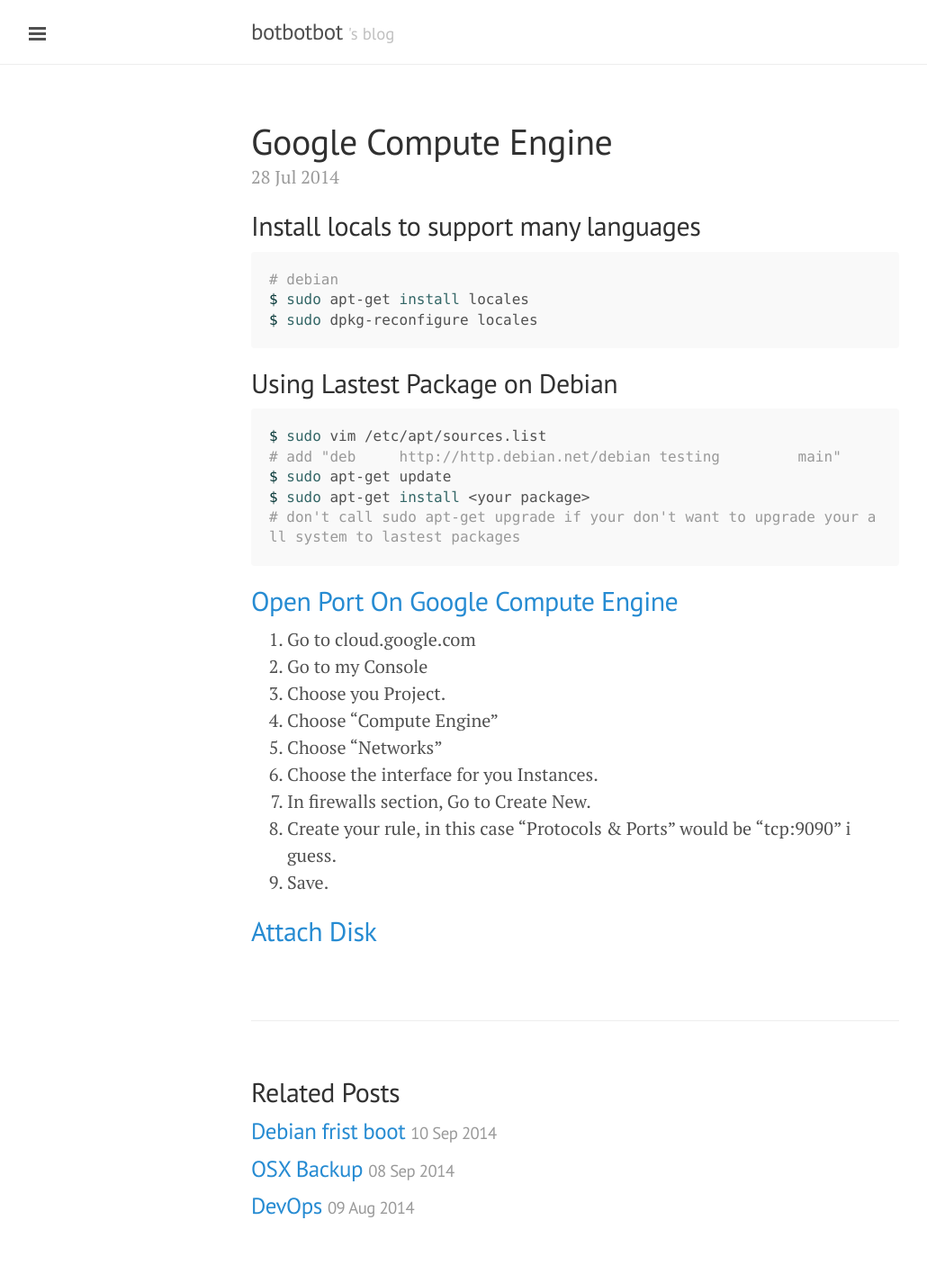
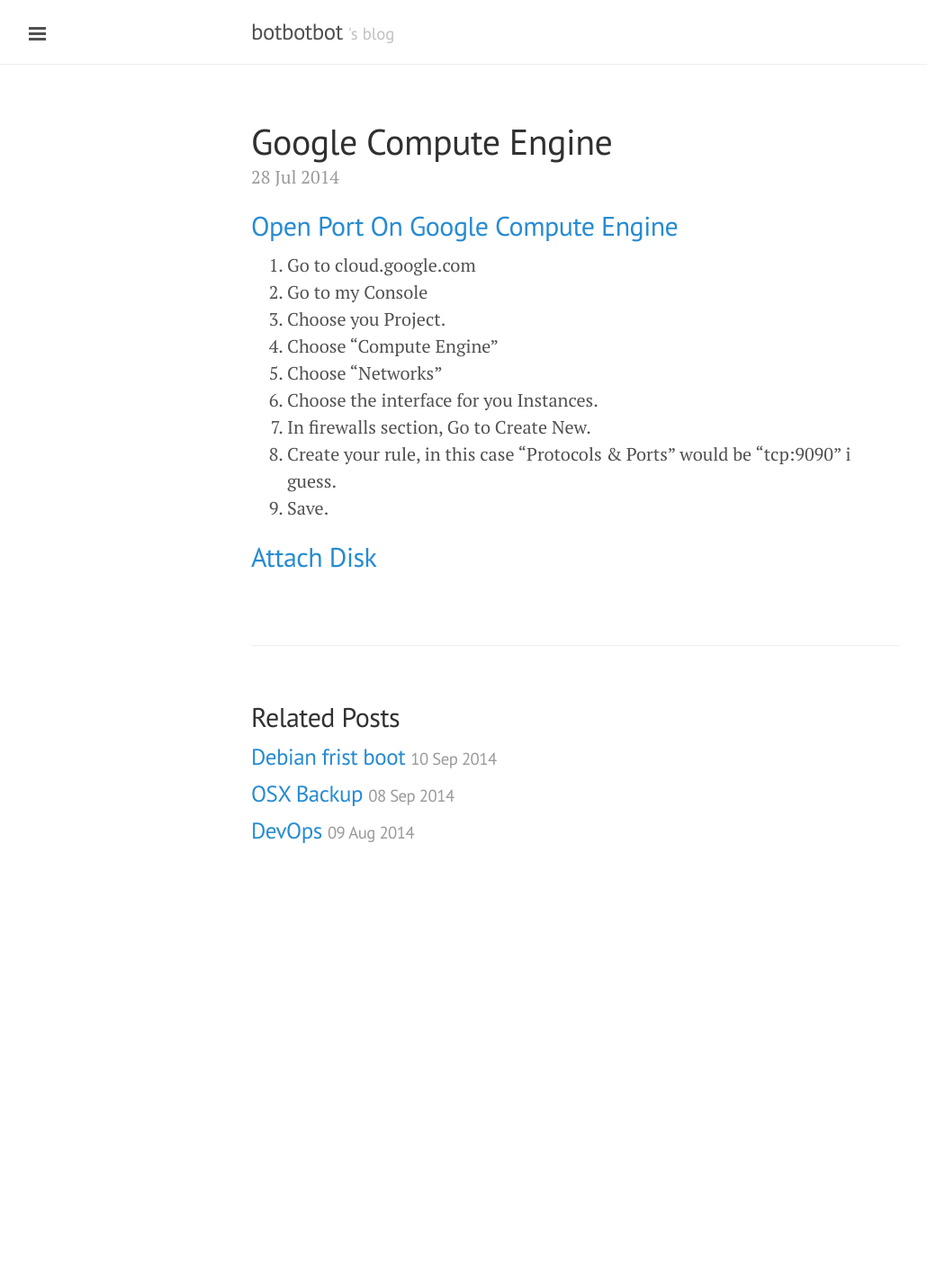
Before and after one commit to ibotdotout/ibotdotout.github.io, a Jekyll site: the page built from _posts/2014-07-28-google-compute-engine.md, in a window 1280 px wide. Shown: the whole page at 90% size, without its empty margins (1-1031 px from the left). Built offline with Jekyll 4.4.1, drawn with Linux system fonts in a browser that asks for light colours; Markdown is read by kramdown in place of the engine named in the settings; after the commit the page ends 1000 px from its top, so only the background shows below that.

Commit message:
move some to debian

````diff
--- a/_posts/2014-07-28-google-compute-engine.md
+++ b/_posts/2014-07-28-google-compute-engine.md
@@ -4,24 +4,6 @@ title: Google Compute Engine
 tags: cloud
 permalink: compute-engine
 ---
-
-## Install locals to support many languages
-
-```sh
-# debian
-$ sudo apt-get install locales
-$ sudo dpkg-reconfigure locales
-```
-
-## Using Lastest Package on Debian
-
-```sh
-$ sudo vim /etc/apt/sources.list
-# add "deb     http://http.debian.net/debian testing         main"
-$ sudo apt-get update
-$ sudo apt-get install <your package>
-# don't call sudo apt-get upgrade if your don't want to upgrade your all system to lastest packages
-```
 
 ## [Open Port On Google Compute Engine](http://stackoverflow.com/questions/21065922/how-to-open-a-specific-port-such-as-9090-in-google-compute-engine)
 
````
